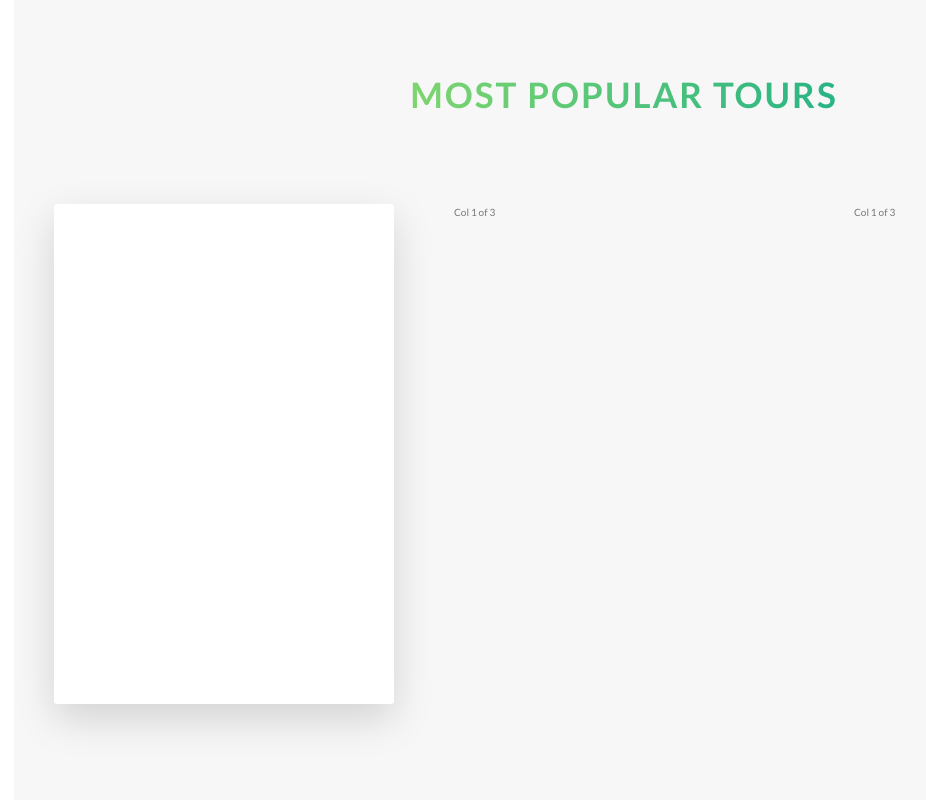
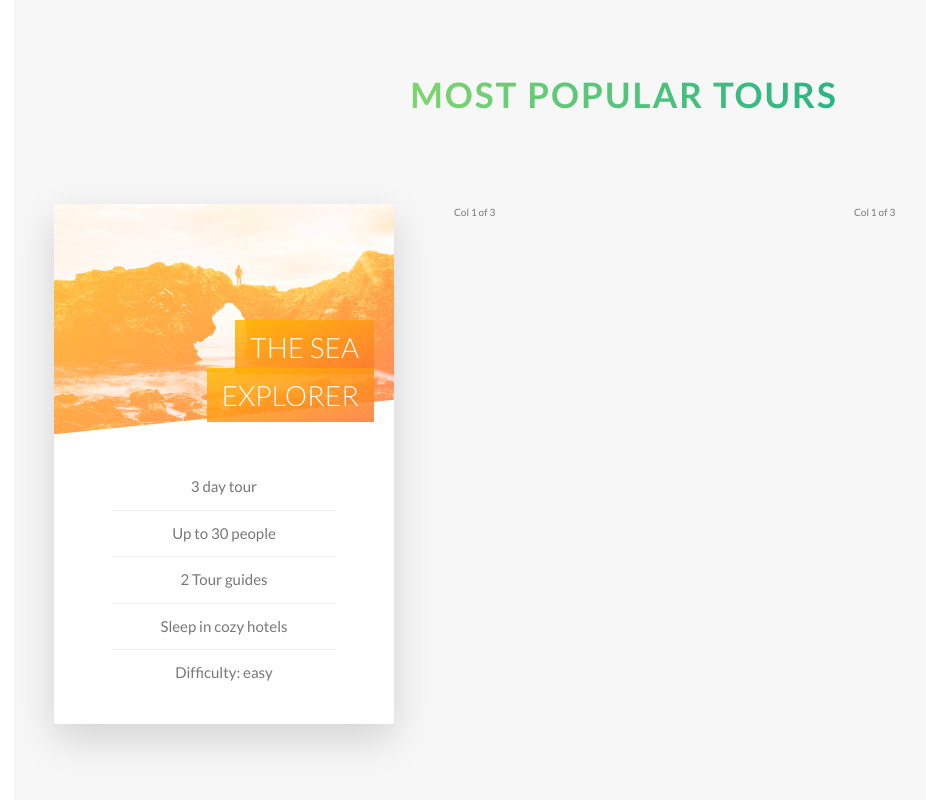
Before and after one commit to JOSHI53/Natours, a website: page index.html in a window 1280 px wide. Shown: the part 2245-3045 px from the top of the page, without its empty margins (16-942 px from the left). Drawn offline with Linux system fonts and the light colour scheme.

Commit message:
fifth commit

```diff
--- a/index.html
+++ b/index.html
@@ -95,7 +95,25 @@
             <div class="row">
                 <div class="col-1-of-3">
                     <div class="card">
-                        <div class="card__side card__side--front">FRONT</div>
+                        <div class="card__side card__side--front">
+                            <div class="card__picture card__picture--1">
+                                &nbsp;
+                            </div>
+                            <h4 class="card__heading">
+                                <span class="card__heading-span card__heading-span--1">
+                                    the sea explorer
+                                </span>
+                            </h4>
+                            <div class="card__details">
+                                <ul>
+                                    <li>3 day tour</li>
+                                    <li>Up to 30 people</li>
+                                    <li>2 Tour guides</li>
+                                    <li>Sleep in cozy hotels</li>
+                                    <li>Difficulty: easy</li>
+                                </ul>
+                            </div>
+                        </div>
 
                         <div class="card__side card__side--back card__side--back-1">BACK</div>
                     </div>
--- a/sass/abstracts/_variables.scss
+++ b/sass/abstracts/_variables.scss
@@ -10,6 +10,7 @@ $color-tertiary-light:#ffb900;
 $color-tertiary-dark:#ff7730;
 
 $color-grey-light-1 :#f7f7f7;
+$color-grey-light-2 :#eee;
 
 
 $color-grey-dark :#777;
--- a/sass/components/_card.scss
+++ b/sass/components/_card.scss
@@ -2,13 +2,11 @@
     perspective: 150rem;
     -moz-perspective: 150rem;
     position: relative;
-    height: 50rem;
+    height: 52rem;
 
     &__side {
 
-        height: 50rem;
-        color: white;
-        font-size: 2rem;
+        height: 52rem;
         transition: all .8s ease;
         position: absolute;
         top: 0;
@@ -16,6 +14,7 @@
         width: 100%;
         backface-visibility: hidden;
         border-radius: 3px;
+        overflow: hidden;
         box-shadow: 0 1.5rem 4rem rgba($color-black, 0.15);
 
         &--front {
@@ -41,4 +40,71 @@
     &:hover &__side--back {
         transform: rotateY(0);
     }
+
+    &__picture {
+        background-size: cover;
+        height: 23rem;
+        background-blend-mode: screen;
+        -webkit-clip-path: polygon(0 0, 100% 0, 100% 85%, 0 100%);
+        clip-path: polygon(0 0, 100% 0, 100% 85%, 0 100%);
+
+        &--1 {
+            background-image: linear-gradient(to right bottom,
+                    $color-secondary-light,
+                    $color-secondary-dark),
+                url(../img/nat-5.jpg);
+        }
+
+        &--2 {
+            background-image: url(../img/nat-5.jpg);
+        }
+
+        &--3 {
+            background-image: url(../img/nat-5.jpg);
+        }
+    }
+
+    &__heading {
+        font-size: 2.8rem;
+        font-weight: 300;
+        text-transform: uppercase;
+        text-align: right;
+        color: $color-white;
+        position: absolute;
+        top: 12rem;
+        right: 2rem;
+        width: 75%;
+    }
+
+    &__heading-span {
+        padding: 1rem 1.5rem;
+
+        -webkit-box-decoration-break: clone;
+        box-decoration-break: clone;
+
+        &--1 {
+            background-image: linear-gradient(to right bottom, rgba($color-secondary-light, .85), rgba($color-secondary-dark, .85));
+        }
+    }
+
+    &__details {
+        padding: 3rem;
+
+        ul {
+            list-style: none;
+            width: 80%;
+            margin: 0 auto;
+
+            li {
+                text-align: center;
+                font-size: 1.5rem;
+                padding: 1rem;
+
+                &:not(:last-child) {
+                    border-bottom: 1px solid $color-grey-light-2;
+                }
+            }
+        }
+
+    }
 }
--- a/sass/layout/_header.scss
+++ b/sass/layout/_header.scss
@@ -7,6 +7,7 @@
     background-size: cover;
     position: relative;
     background-position: top;
+    -webkit-clip-path: polygon(0 0, 100% 0, 100% 75vh, 0 100%);
     clip-path: polygon(0 0, 100% 0, 100% 75vh, 0 100%);
 
     &__logo-box {
```
Also changed, not shown: css/style.css.
